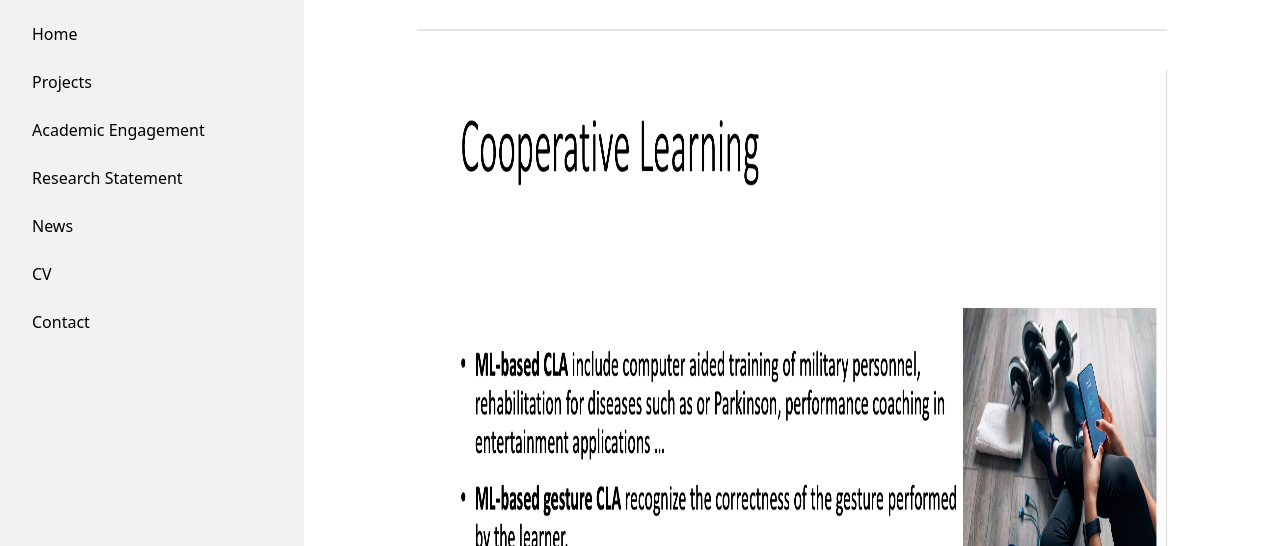
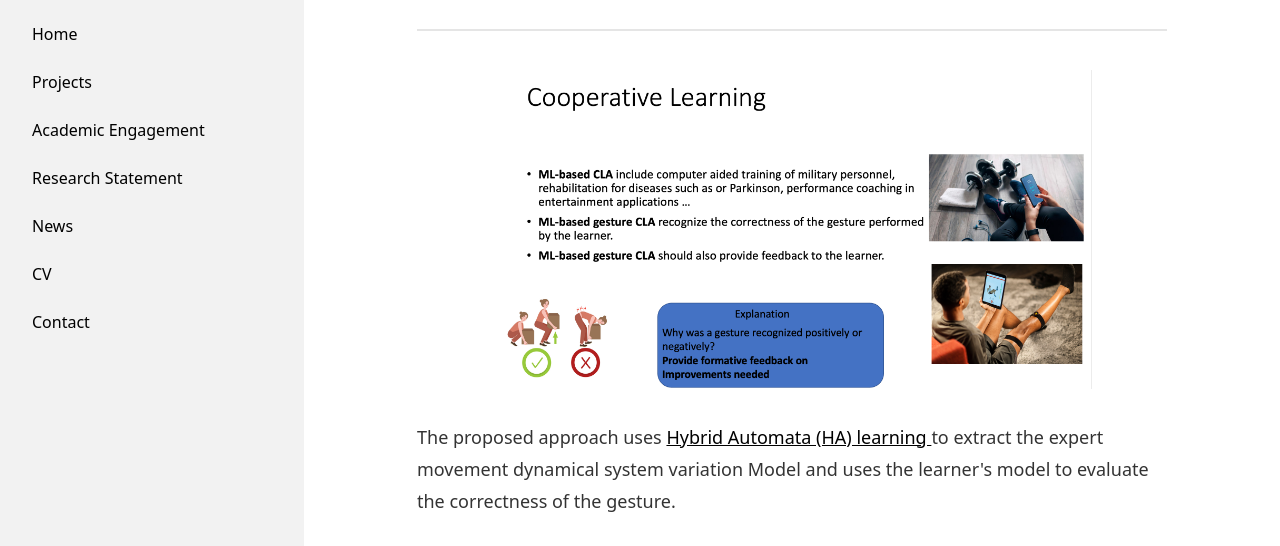
Before and after one commit to drlamrani/drlamrani.github.io, an Astro site: page /project1 in a window 1280 px wide. Shown: the part 154-700 px from the top of the page. Built offline with nearby package versions, Linux system fonts and the light colour scheme; Astro itself is replaced by a stand-in of ours.

Commit message:
added project 1

```diff
--- a/src/pages/project1.astro
+++ b/src/pages/project1.astro
@@ -14,7 +14,7 @@ import PostLayout from "../layouts/PostLayout.astro";
 <PostLayout
   title = "American Sign Language - Cooperative learning"
 >
-<img src="/cooplearn.png" alt="Example Image" style="width: 900px; height: 900px !important;" />
+<img src="/cooplearn.png" alt="Example Image" width="600" height="600" />
 The proposed approach uses <a href="https://scholar.google.com/citations?view_op=view_citation&hl=en&user=PrA5kmYAAAAJ&citation_for_view=PrA5kmYAAAAJ:Tyk-4Ss8FVUC"> Hybrid Automata (HA) learning </a> to extract the expert movement dynamical system variation Model and uses the learner's model to evaluate the correctness of the gesture.
 <img src="/shapes.png" alt="Example Image" width="900" height="900" />
 <a class="btn" href="https://scholar.google.com/citations?user=PrA5kmYAAAAJ&hl=en" target="_blank"> Published Paper</a>
```
